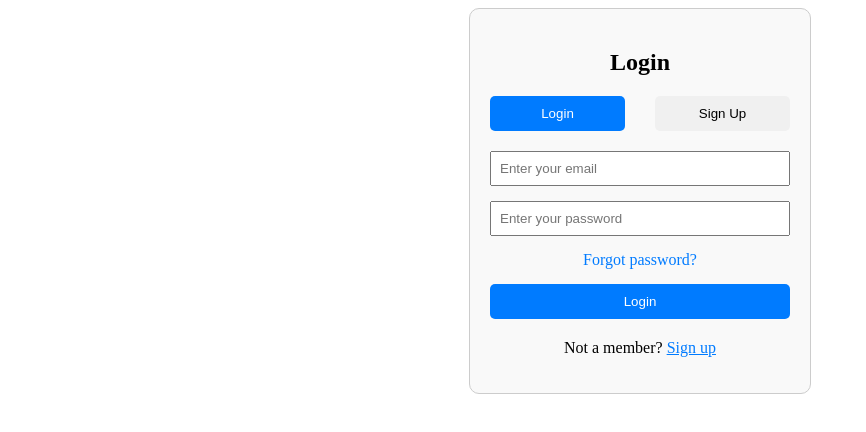
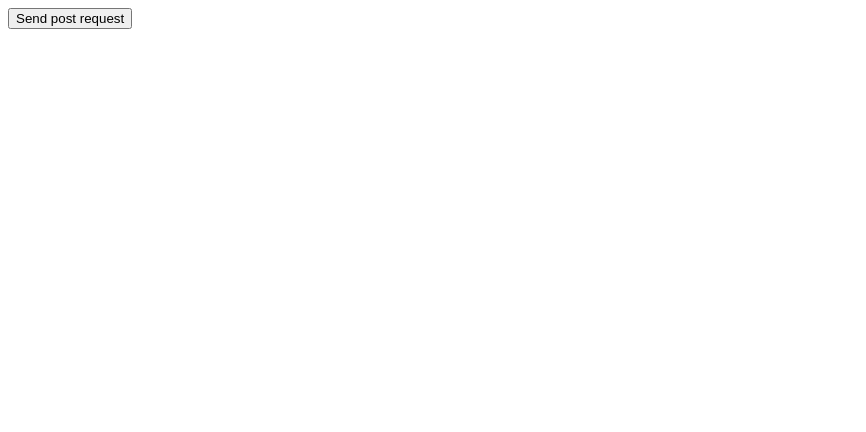
Before and after one commit to Saks34/React, a React (Create React App) app: page / in a window 1280 px wide. Shown: the top 432 px of the page, without its empty margins (0-866 px from the left). Built offline with nearby package versions, Linux system fonts and the light colour scheme.

Commit message:
modified:   package-lock.json 	modified:   package.json 	modified:   src/App.js 	modified:   src/Auth.css 	new file:   src/axios.js 	new file:   src/hi.js

```diff
--- a/package.json
+++ b/package.json
@@ -6,6 +6,7 @@
     "@testing-library/jest-dom": "^5.17.0",
     "@testing-library/react": "^13.4.0",
     "@testing-library/user-event": "^13.5.0",
+    "axios": "^1.7.7",
     "bootstrap": "^5.3.3",
     "prop-types": "^15.8.1",
     "react": "^18.3.1",
--- a/src/App.js
+++ b/src/App.js
@@ -9,12 +9,13 @@
 // import RegistrationForm from "./form";
 // import Addition from "./hello";
 // import Stories from "./Child";
-import Auth from "./login";
+// import Auth from "./login";
+import Get from "./hi";
 
 const App = () => {
   return (
     <div>
-      <Auth/>
+      <Get/>
     </div>
   );
 };
--- a/src/Auth.css
+++ b/src/Auth.css
@@ -1,11 +1,12 @@
 .auth-container {
   width: 300px;
-  margin: auto;
+  margin: 50px auto;
   padding: 20px;
   text-align: center;
   border: 1px solid #ccc;
   border-radius: 10px;
   background-color: #f9f9f9;
+  box-shadow: 0 4px 12px rgba(0, 0, 0, 0.1);
 }
 
 .auth-buttons {
@@ -18,15 +19,19 @@
   width: 45%;
   padding: 10px;
   cursor: pointer;
-  background-color: #f0f0f0;
+  background: linear-gradient(135deg, #6a11cb, #2575fc);
   border: none;
   border-radius: 5px;
+  color: white;
   transition: 0.3s;
 }
 
+.auth-buttons button:hover {
+  background: linear-gradient(135deg, #2575fc, #6a11cb);
+}
+
 .auth-buttons .active {
-  background-color: #007bff;
-  color: white;
+  background: linear-gradient(135deg, #ff7e5f, #feb47b);
 }
 
 .auth-form div {
@@ -37,12 +42,21 @@
   display: block;
   margin-bottom: 5px;
   font-weight: bold;
+  color: #333;
 }
 
 .auth-form input {
   width: 100%;
   padding: 8px;
   box-sizing: border-box;
+  border: 1px solid #ccc;
+  border-radius: 5px;
+  outline: none;
+  transition: border-color 0.3s;
+}
+
+.auth-form input:focus {
+  border-color: #6a11cb;
 }
 
 .auth-form a {
@@ -50,20 +64,31 @@
   margin-bottom: 15px;
   color: #007bff;
   text-decoration: none;
+  font-size: 14px;
+}
+
+.auth-form a:hover {
+  text-decoration: underline;
 }
 
 .auth-form button {
   width: 100%;
   padding: 10px;
-  background-color: #007bff;
+  background: linear-gradient(135deg, #f2994a, #f2c94c);
   color: white;
   border: none;
   border-radius: 5px;
   cursor: pointer;
+  transition: background 0.3s;
+}
+
+.auth-form button:hover {
+  background: linear-gradient(135deg, #f2c94c, #f2994a);
 }
 
 .auth-form p {
   margin-top: 20px;
+  font-size: 14px;
 }
 
 .auth-form .toggle-signup {
@@ -71,3 +96,7 @@
   cursor: pointer;
   text-decoration: underline;
 }
+
+.auth-form .toggle-signup:hover {
+  color: #0056b3;
+}
--- /dev/null
+++ b/src/axios.js
@@ -0,0 +1,33 @@
+import React, {useState,useEffect} from "react";
+import axios from "axios";
+
+const Get = () =>{
+    const [data,setData] = useState(null);
+    const [loading,setLoading] = useState(true);
+    const [errror,setError] = useState(null);
+
+    useEffect(()=>{
+        axios.get('https://jsonplaceholder.typicode.com/posts/1')
+        .then(response=>{
+            console.log(response);
+            setData(response.data);
+            setLoading(false);
+        })
+        .catch(errror=>{
+            setError(errror.message);
+            setLoading(false);
+        });
+    },[]);
+
+    if (loading) return <p>loading......</p>;
+    if (errror) return <p>errror..{errror}</p>;
+
+    return(
+        <div>
+        <h1>{data.title}</h1>
+        <p>{data.body}</p>
+        </div>
+    );
+};
+
+export default Get;
--- /dev/null
+++ b/src/hi.js
@@ -0,0 +1,41 @@
+import React, {useState,useEffect} from "react";
+import axios from "axios";
+
+const Get = () =>{
+    const [data,setData] = useState(null);
+    const [error,setError] = useState(null);
+
+    const handel= ()=>{
+        axios.get('https://jsonplaceholder.typicode.com/posts/1',{
+            title:'foo',
+            body : 'bar',
+            userId : 1
+    })
+        .then(response=>{
+            console.log(response);
+            setData(response.data);
+
+        })
+        .catch(error=>{
+            setError(error.message);
+        });
+    };
+
+
+    if (error) return <p>error..{error}</p>;
+
+    return(
+        <div>
+            <button onClick={{handel}}>Send post request</button>
+            {error && <p>error</p>}
+        {data && (
+            <div>
+                <h1>{data.title}</h1>
+                <p>{data.body}</p>
+                </div>
+        )}
+        </div>
+    );
+};
+
+export default Get;
```
Also changed, not shown: 1 other file (tests, documents, lock files or other folders).
